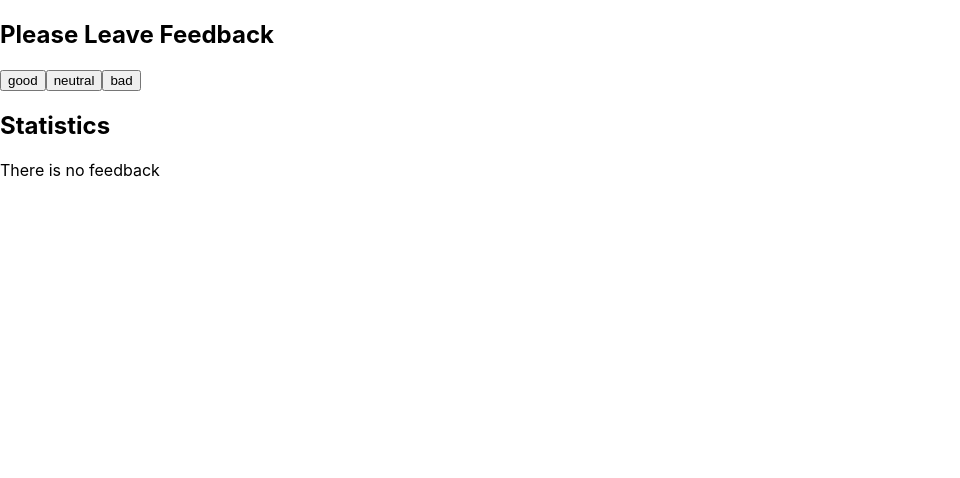
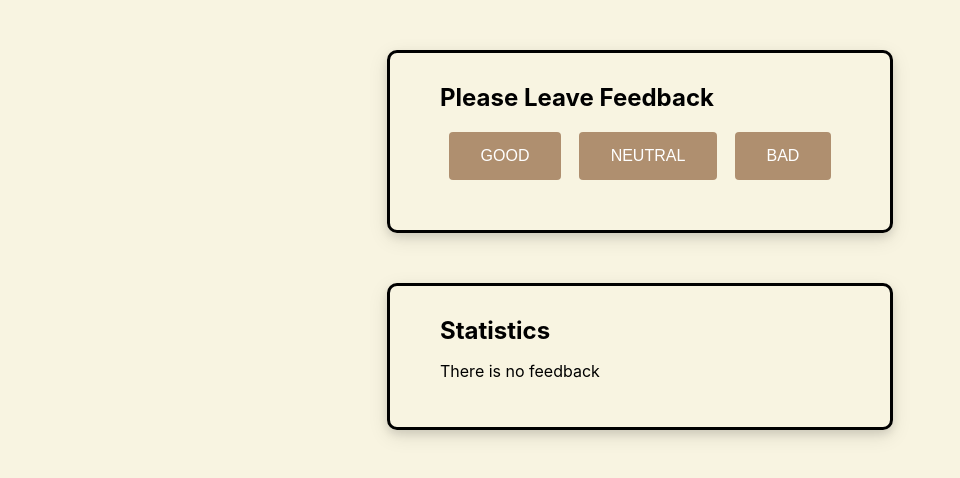
Before and after one commit to devromarc/goit-react-hw-02-feedback, a React (Create React App) app: page / in a window 1280 px wide. Shown: the top 478 px of the page, without its empty margins (0-960 px from the left). Built offline with nearby package versions, Linux system fonts and the light colour scheme.

Commit message:
Styles Done

```diff
--- a/src/components/FeedbackOptions/FeedbackOptions.jsx
+++ b/src/components/FeedbackOptions/FeedbackOptions.jsx
@@ -1,8 +1,10 @@
+import css from './FeedbackOptions.module.css';
 export const FeedbackOptions = ({ options, onLeaveFeedback }) => {
   return (
-    <div>
+    <div className={css.container}>
       {options.map(option => (
         <button
+          className={css.animateButtons}
           key={option}
           onClick={() => {
             onLeaveFeedback(option);
--- /dev/null
+++ b/src/components/FeedbackOptions/FeedbackOptions.module.css
@@ -0,0 +1,26 @@
+.container {
+  width: 400px;
+  margin: 20px auto;
+  display: flex;
+  justify-content: space-around;
+  align-items: center;
+}
+
+.animateButtons {
+  text-transform: uppercase;
+  background-color: #af8f6f;
+  color: white;
+  padding: 15px 32px;
+  font-size: 16px;
+  border: none;
+  border-radius: 4px;
+  cursor: pointer;
+  transition: transform 0.3s ease, background-color 0.3s ease,
+    box-shadow 0.3s ease;
+}
+
+.animateButtons:hover {
+  background-color: #74512d;
+  transform: scale(1.1);
+  box-shadow: 0 8px 16px rgba(0, 0, 0, 0.2);
+}
--- a/src/components/Section/Section.jsx
+++ b/src/components/Section/Section.jsx
@@ -1,8 +1,8 @@
-import React from 'react';
+import css from './Section.module.css';
 
 export const Section = ({ title, children }) => {
   return (
-    <section>
+    <section className={css.section}>
       <h2>{title}</h2>
       {children}
     </section>
--- /dev/null
+++ b/src/components/Section/Section.module.css
@@ -0,0 +1,13 @@
+.section {
+  margin: 50px auto;
+  width: 400px;
+  border: solid;
+  padding: 30px 50px;
+  border-radius: 10px;
+  box-shadow: 0 4px 8px rgba(0, 0, 0, 0.1), 0 6px 20px rgba(0, 0, 0, 0.1);
+}
+
+h2 {
+  margin: 0;
+  padding: 0;
+}
--- a/src/components/Statistics/Statistics.jsx
+++ b/src/components/Statistics/Statistics.jsx
@@ -1,3 +1,4 @@
+import css from './Statistics.module.css';
 export const Statistics = ({
   good,
   neutral,
@@ -8,15 +9,15 @@ export const Statistics = ({
   return (
     <div>
       <p>
-        Good <span>{good}</span>
+        Good: <span className={css.response}>{good}</span>
       </p>
       <p>
-        Neutral <span>{neutral}</span>
+        Neutral: <span className={css.response}>{neutral}</span>
       </p>
       <p>
-        Bad <span>{bad}</span>
+        Bad: <span className={css.response}>{bad}</span>
       </p>
-      <p>Total:{countTotalFeedback}</p>
+      <p>Total: {countTotalFeedback}</p>
       <p>Positive Feedback: {positivePercentage}% </p>
     </div>
   );
--- /dev/null
+++ b/src/components/Statistics/Statistics.module.css
@@ -0,0 +1,3 @@
+.response {
+  font-weight: bolder;
+}
--- a/src/index.css
+++ b/src/index.css
@@ -7,6 +7,7 @@ body {
     sans-serif;
   -webkit-font-smoothing: antialiased;
   -moz-osx-font-smoothing: grayscale;
+  background-color: #f8f4e1;
 }
 
 code {
```
